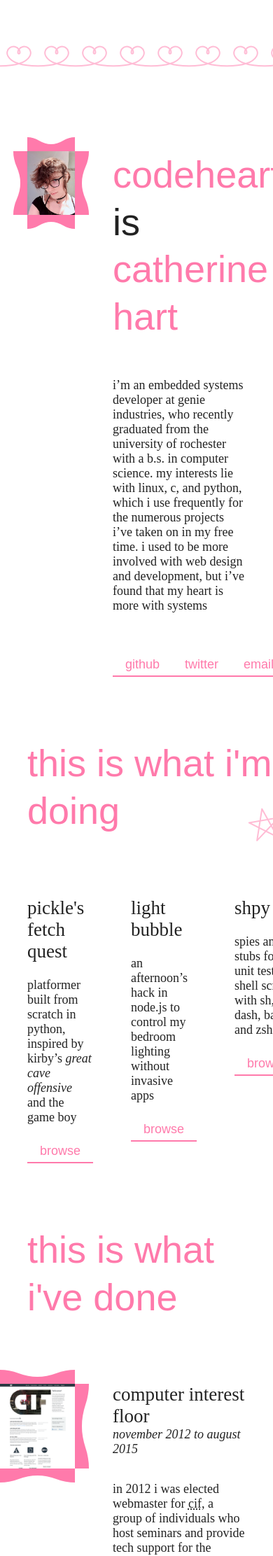
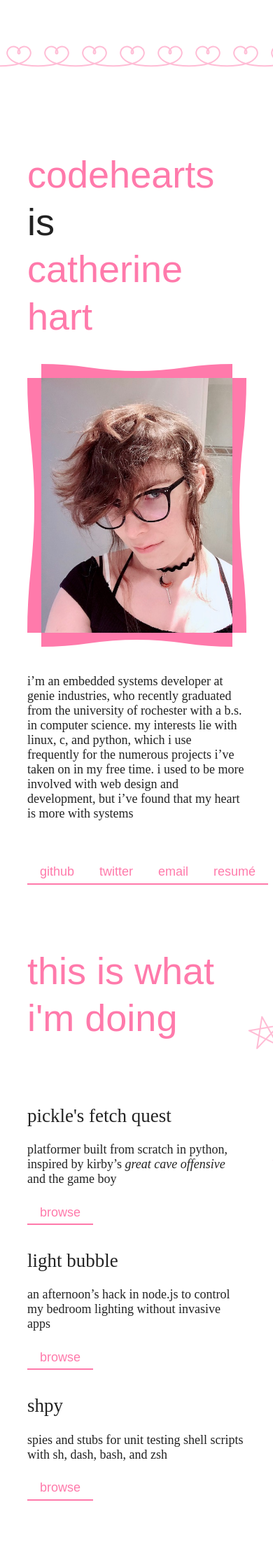
Before and after one commit to codehearts/portfolio, a Jekyll site: the page built from index.html, in a window 390 px wide. Shown: the top 2223 px of the page at 70% size. Built offline with Jekyll 4.4.1, drawn with Linux system fonts in a browser that asks for light colours; some web fonts are replaced.

Commit message:
Add a responsive layout for smaller screens

```diff
--- a/_layouts/codehearts.html
+++ b/_layouts/codehearts.html
@@ -2,6 +2,7 @@
 <html lang="en-us">
 <head>
   <meta charset="utf-8">
+  <meta name=”viewport” content=”width=device-width; initial-scale=1.0”>
 
   <title>{{ page.title }}</title>
 
--- a/_sass/_bio.scss
+++ b/_sass/_bio.scss
@@ -37,3 +37,34 @@
     grid-row: 3 / span 1;
   }
 }
+
+@media (max-width: $mini_max_width) {
+  .bio {
+    // The heading is padded to make room for the bio image
+    > h1 {
+      margin: 0;
+      grid-column: 1 / span 3;
+      grid-row: 1 / span 1;
+    }
+
+    // The bio image is to the left of the heading
+    > figure {
+      margin: 0 auto;
+      grid-column: 1 / span 3;
+      grid-row: 2 / span 1;
+      width: 70vw;
+    }
+
+    // The bio description occupies all three columns
+    > p {
+      grid-column: 1 / span 3;
+      grid-row-start: auto;
+    }
+
+    // The bio link occupies all three columns
+    > nav {
+      grid-column: 1 / span 3;
+      grid-row-start: auto;
+    }
+  }
+}
--- a/_sass/_footer.scss
+++ b/_sass/_footer.scss
@@ -46,3 +46,24 @@
     color: $color_accent;
   }
 }
+
+@media (max-width: $mini_max_width) {
+  body > footer {
+    display: block;
+
+    // Center the heart horizontally
+    & > .heart {
+      margin: 0 auto;
+      padding: 15% 0 0;
+      font-size: 8vw;
+      height: 40vw;
+      width: 40vw;
+    }
+
+    // Display centered at the bottom of the page
+    & > .copyright {
+      margin-top: 2rem;
+      text-align: center;
+    }
+  }
+}
--- a/_sass/_repos.scss
+++ b/_sass/_repos.scss
@@ -99,3 +99,18 @@
     }
   }
 }
+
+@media (max-width: $mini_max_width) {
+  .repos {
+    // Each repo spans all three columns
+    & > article {
+      grid-column: 1 / span 3;
+      grid-row-start: auto;
+      margin-bottom: 2rem;
+
+      &:last-child {
+        margin-bottom: 0;
+      }
+    }
+  }
+}
--- a/_sass/_variables.scss
+++ b/_sass/_variables.scss
@@ -10,3 +10,6 @@
 $color_accent: #ff7aab;
 $color_background: #fff;
 $color_text: #222;
+
+// Define the mini site dimensions
+$mini_max_width: 650px;
--- a/_sass/_works.scss
+++ b/_sass/_works.scss
@@ -85,3 +85,47 @@
     }
   }
 }
+
+@media (max-width: $mini_max_width) {
+  .works {
+    & > article {
+      grid-column-gap: 0;
+
+      // All content but the figure occupies all three columns
+      & > .button,
+      & > h3,
+      & > h2,
+      & > h1,
+      & > p {
+        grid-column: 1 / span 3;
+      }
+
+      // The figure is in the middle of the second column
+      & > figure {
+        margin: 0 0 30px;
+        grid-column: 2 / span 1;
+        grid-row: 1 / span 1;
+        width: 80vw;
+      }
+
+      // Every even numbered work
+      &:nth-child(2n - 1) {
+        text-align: left;
+
+        // All content but the figure occupies all three columns
+        & > .button,
+        & > h3,
+        & > h2,
+        & > h1,
+        & > p {
+          grid-column-end: span 3;
+        }
+
+        // The figure is in the middle of the second column
+        & > figure {
+          grid-column: 2 / span 1;
+        }
+      }
+    }
+  }
+}
```
